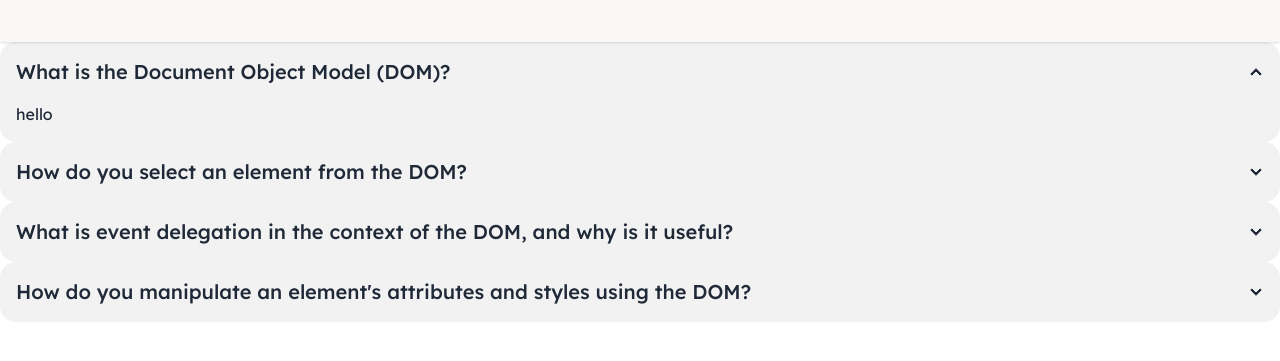
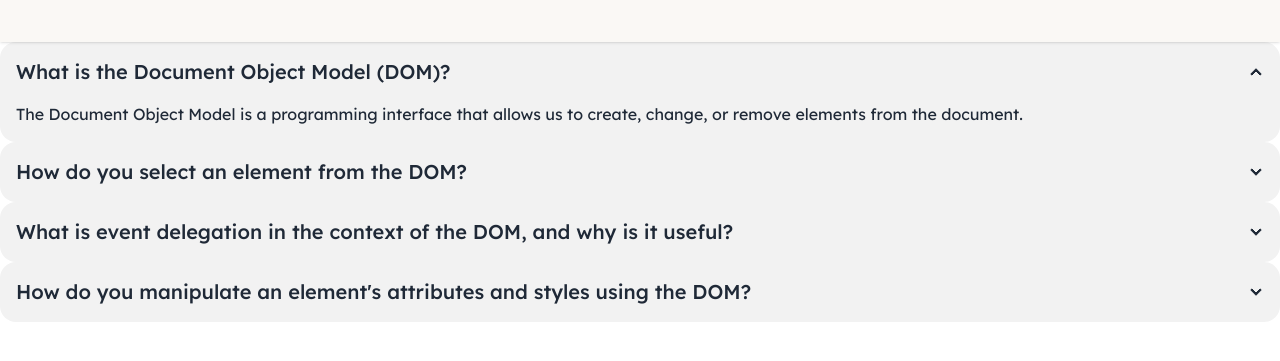
Before and after one commit to mariyamnavila/donate-bangladesh, a plain HTML site: page home.html in a window 1280 px wide. Shown: the part 95-456 px from the top of the page. Drawn offline with nearby package versions, Linux system fonts and the light colour scheme.

Commit message:
added question and answer

```diff
--- a/home.html
+++ b/home.html
@@ -41,28 +41,28 @@
                 <input type="radio" name="my-accordion-2" checked="checked" />
                 <div class="collapse-title text-xl font-medium">What is the Document Object Model (DOM)?</div>
                 <div class="collapse-content">
-                    <p>hello</p>
+                    <p>The Document Object Model  is a programming interface that allows us to create, change, or remove elements from the document.</p>
                 </div>
             </div>
             <div class="collapse collapse-arrow bg-base-200">
                 <input type="radio" name="my-accordion-2" />
                 <div class="collapse-title text-xl font-medium">How do you select an element from the DOM?</div>
                 <div class="collapse-content">
-                    <p>hello</p>
+                    <p> To select an element from the DOM, We can use methods like getElementById(), getElementsByClassName(), getElementsByTagName(), querySelector(), or querySelectorAll().</p>
                 </div>
             </div>
             <div class="collapse collapse-arrow bg-base-200">
                 <input type="radio" name="my-accordion-2" />
                 <div class="collapse-title text-xl font-medium">What is event delegation in the context of the DOM, and why is it useful?</div>
                 <div class="collapse-content">
-                    <p>hello</p>
+                    <p>Event delegation is a JavaScript technique where a single event listener is attached to a parent element to handle events for multiple child elements, including those added dynamically.Event delegation reduces the amount of code needed, making it easier to maintain and manage event handling logic, particularly when dealing with dynamically changing content. Attaching a single event listener to a parent is more efficient than attaching multiple listeners to individual child elements.</p>
                 </div>
             </div>
             <div class="collapse collapse-arrow bg-base-200">
                 <input type="radio" name="my-accordion-2" />
                 <div class="collapse-title text-xl font-medium">How do you manipulate an element's attributes and styles using the DOM?</div>
                 <div class="collapse-content">
-                    <p>hello</p>
+                    <p>I can change the value or content of an element by setting the innerText property of that element and add a new class attribute to an Element by using the add() method of the classList object or remove a class using the remove() method. Also, i can use replace() method,toggle() method,contains() method,tyle property which controls the inline style of the element,append() method ,insertBefore() method,setAttribute() method.</p>
                 </div>
             </div>
         </section>
--- a/home.js
+++ b/home.js
@@ -1,9 +1,9 @@
 function btnCall(id) {
         if (id === 'blog-btn') {
-            window.location.href = '/home.html';
+            window.location.href = '/donate-bangladesh/home.html';
         }
         else if (id === 'home-btn') {
-            window.location.href = 'donate-bangladesh/index.html';
+            window.location.href = '/donate-bangladesh/index.html';
         }
     }
 // document.getElementById('home-btn')
```
